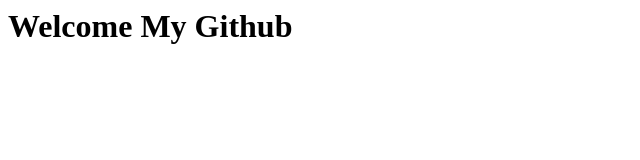
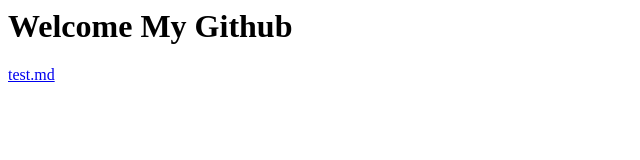
Before and after one commit to duanzhizuo/duanzhizuo.github.io, a plain HTML site: page index.html in a window 1280 px wide. Shown: the full height of the page, 0-640 px from the left. Drawn offline with Linux system fonts and the light colour scheme.

Commit message:
Update index.html
aaa

```diff
--- a/index.html
+++ b/index.html
@@ -3,5 +3,6 @@
   </head>
   <body>
     <h1>Welcome My Github </h1>
+    <a href="./test/test.md">test.md</a>
   </body>
   </html>
```
